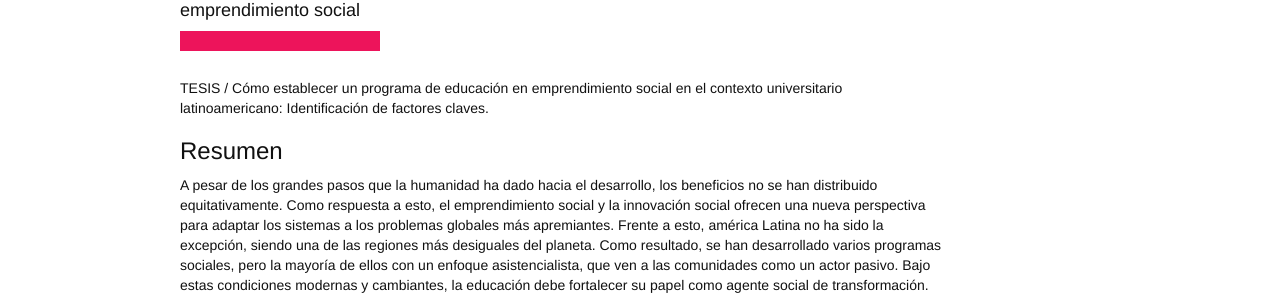
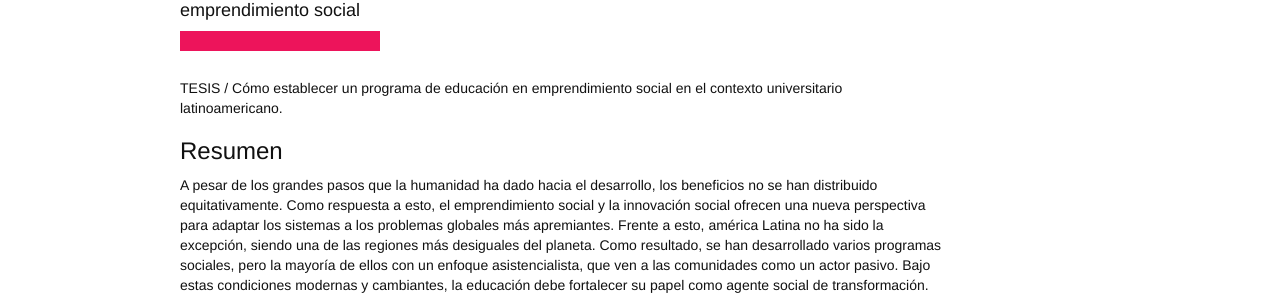
Before and after one commit to 2811Chile/2811Chile.github.io, a Jekyll site: the page built from _posts/2020-01-10-educacion-en-emprendimiento-social-en-universidades.markdown, in a window 1280 px wide. Shown: the part 282-577 px from the top of the page. Built offline with Jekyll 4.4.1, drawn with Linux system fonts in a browser that asks for light colours; nearby versions of some CDN libraries; some web fonts are replaced; our own code applies the rules of GitHub Pages for plain Markdown files.

Commit message:
Updated Educacion En Emprendimiento Social En Universidades

```diff
--- a/_posts/2020-01-10-educacion-en-emprendimiento-social-en-universidades.markdown
+++ b/_posts/2020-01-10-educacion-en-emprendimiento-social-en-universidades.markdown
@@ -13,7 +13,7 @@
 excerpt_separator: "<!--mas-->"
 ---
 
-TESIS / Cómo establecer un programa de educación en emprendimiento social en el contexto universitario latinoamericano: Identificación de factores claves.
+TESIS / Cómo establecer un programa de educación en emprendimiento social en el contexto universitario latinoamericano.
 
 <!--mas-->
 
```
